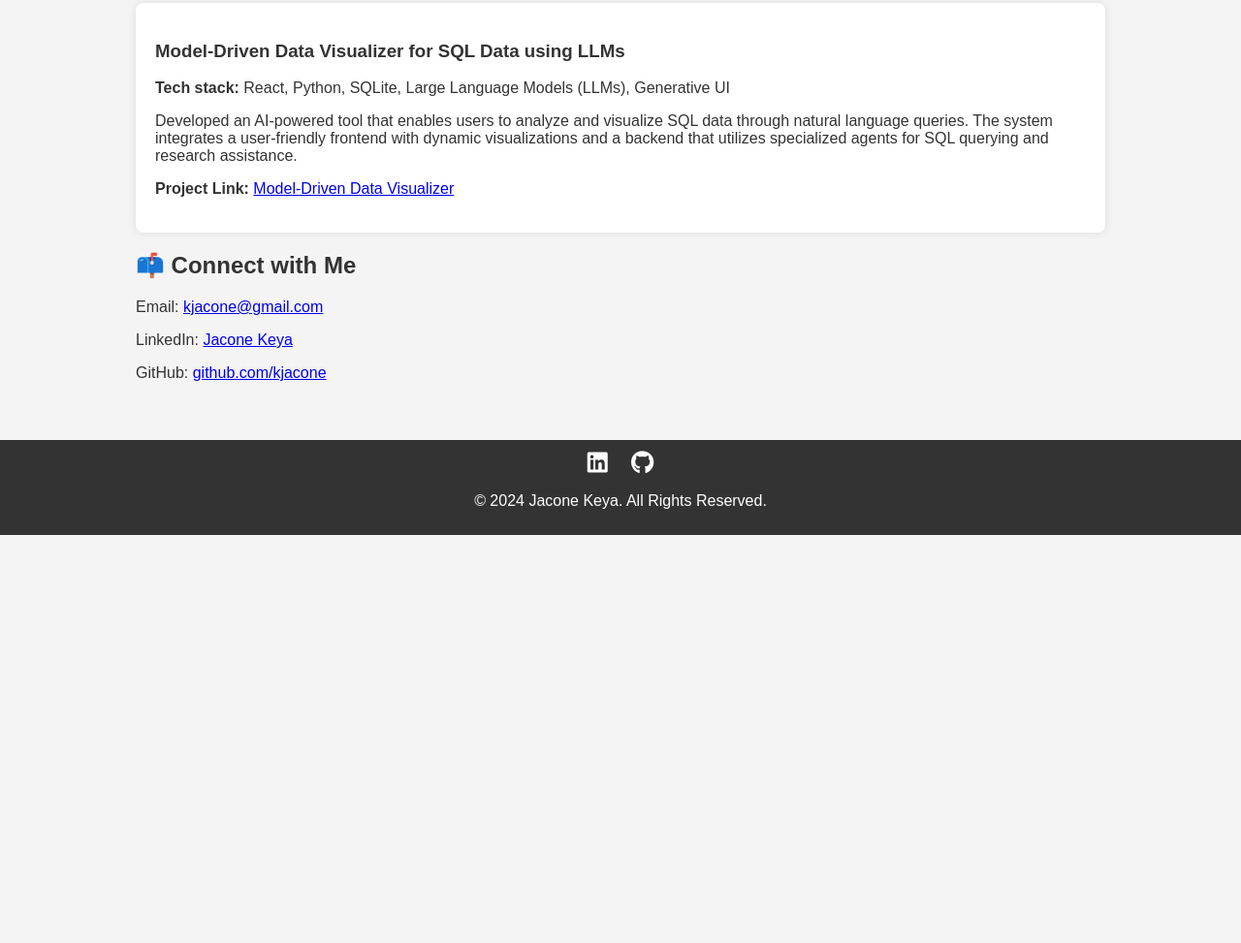
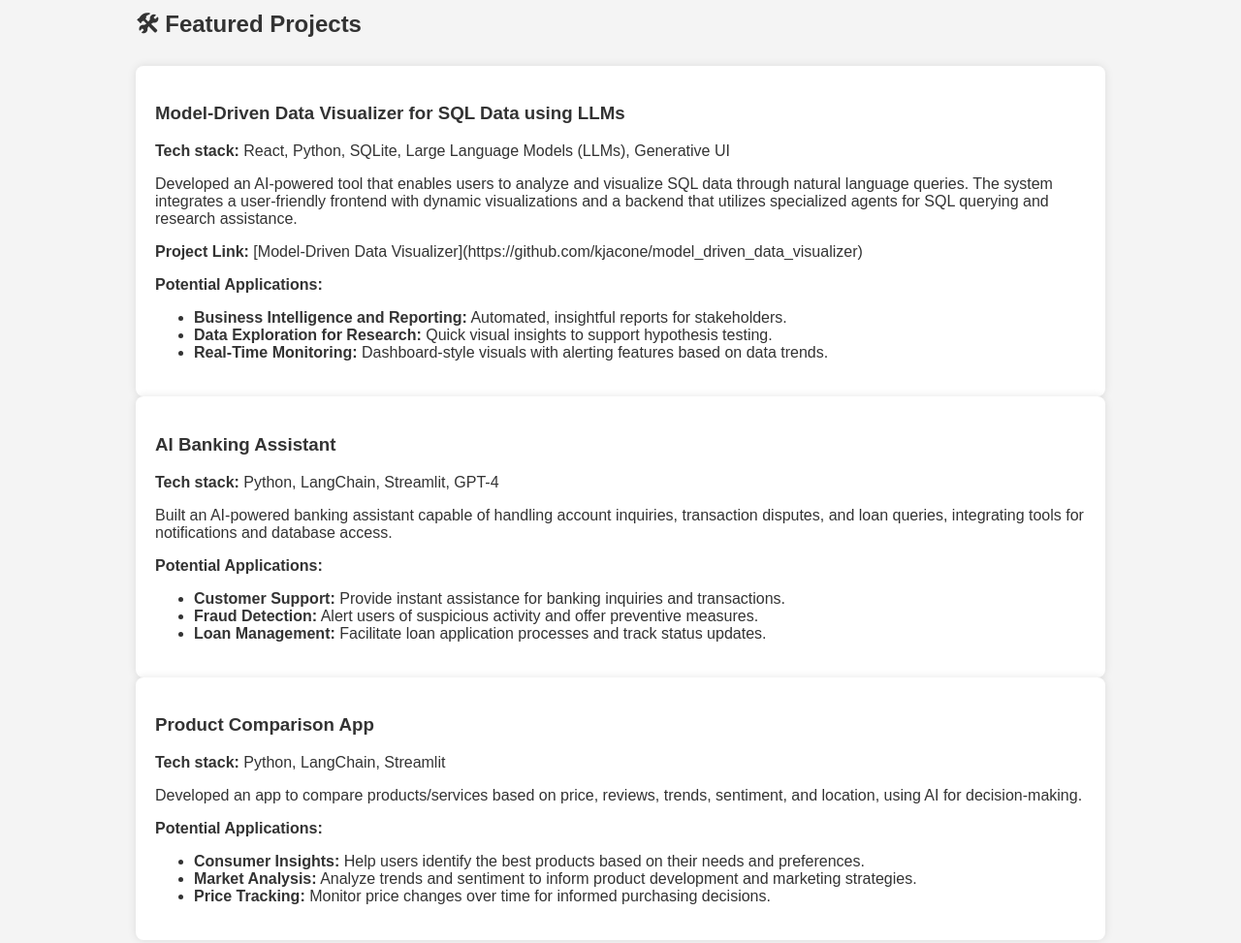
Before and after one commit to kjacone/kjacone, a plain HTML site: page index.html in a window 1280 px wide. Shown: the part 402-1375 px from the top of the page at 97% size. Before the commit the page ends 954 px from the top, so only its background shows below. Drawn offline with Linux system fonts and the light colour scheme.

Commit message:
3rd commit with Index

```diff
--- a/index.html
+++ b/index.html
@@ -74,12 +74,52 @@
     </ul>
   </div>
 
-  <div class="project">
-    <h3>Model-Driven Data Visualizer for SQL Data using LLMs</h3>
-    <p><strong>Tech stack:</strong> React, Python, SQLite, Large Language Models (LLMs), Generative UI</p>
-    <p>Developed an AI-powered tool that enables users to analyze and visualize SQL data through natural language queries. The system integrates a user-friendly frontend with dynamic visualizations and a backend that utilizes specialized agents for SQL querying and research assistance.</p>
-    <p><strong>Project Link:</strong> <a href="https://github.com/kjacone/model_driven_data_visualizer">Model-Driven Data Visualizer</a></p>
-  </div>
+  <div class="projects">
+    <h2>🛠 Featured Projects</h2>
+
+    <div class="project">
+      <h3>Model-Driven Data Visualizer for SQL Data using LLMs</h3>
+      <p><strong>Tech stack:</strong> React, Python, SQLite, Large Language Models (LLMs), Generative UI</p>
+      <p>Developed an AI-powered tool that enables users to analyze and visualize SQL data through natural language queries. The system integrates a user-friendly frontend with dynamic visualizations and a backend that utilizes specialized agents for SQL querying and research assistance.</p>
+      <p><strong>Project Link:</strong> [Model-Driven Data Visualizer](https://github.com/kjacone/model_driven_data_visualizer)</p>
+      <p><strong>Potential Applications:</strong>
+        <ul>
+          <li><strong>Business Intelligence and Reporting:</strong> Automated, insightful reports for stakeholders.</li>
+          <li><strong>Data Exploration for Research:</strong> Quick visual insights to support hypothesis testing.</li>
+          <li><strong>Real-Time Monitoring:</strong> Dashboard-style visuals with alerting features based on data trends.</li>
+        </ul>
+      </p>
+    </div>
+
+    <div class="project">
+      <h3>AI Banking Assistant</h3>
+      <p><strong>Tech stack:</strong> Python, LangChain, Streamlit, GPT-4</p>
+      <p>Built an AI-powered banking assistant capable of handling account inquiries, transaction disputes, and loan queries, integrating tools for notifications and database access.</p>
+      <p><strong>Potential Applications:</strong>
+        <ul>
+          <li><strong>Customer Support:</strong> Provide instant assistance for banking inquiries and transactions.</li>
+          <li><strong>Fraud Detection:</strong> Alert users of suspicious activity and offer preventive measures.</li>
+          <li><strong>Loan Management:</strong> Facilitate loan application processes and track status updates.</li>
+        </ul>
+      </p>
+    </div>
+
+    <div class="project">
+      <h3>Product Comparison App</h3>
+      <p><strong>Tech stack:</strong> Python, LangChain, Streamlit</p>
+      <p>Developed an app to compare products/services based on price, reviews, trends, sentiment, and location, using AI for decision-making.</p>
+      <p><strong>Potential Applications:</strong>
+        <ul>
+          <li><strong>Consumer Insights:</strong> Help users identify the best products based on their needs and preferences.</li>
+          <li><strong>Market Analysis:</strong> Analyze trends and sentiment to inform product development and marketing strategies.</li>
+          <li><strong>Price Tracking:</strong> Monitor price changes over time for informed purchasing decisions.</li>
+        </ul>
+      </p>
+    </div>
+
+
+</div>
+
 
   </div>
 
```
Also changed, not shown: 1 other file.
